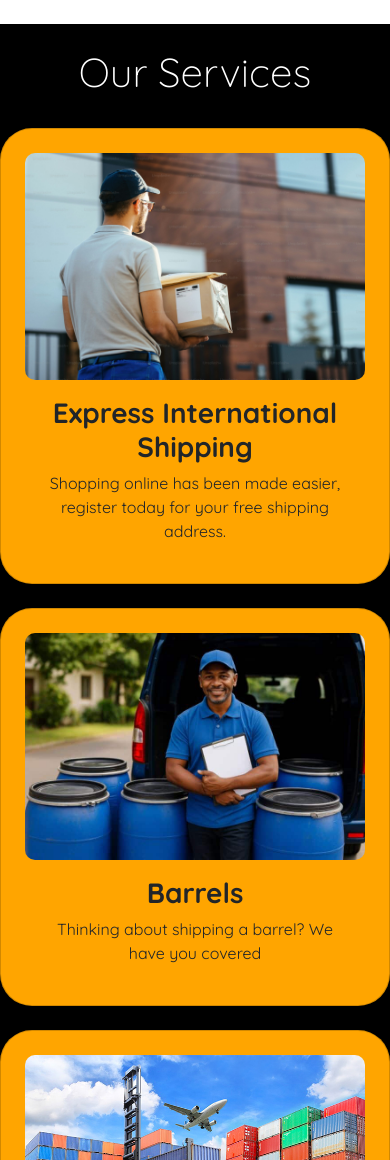
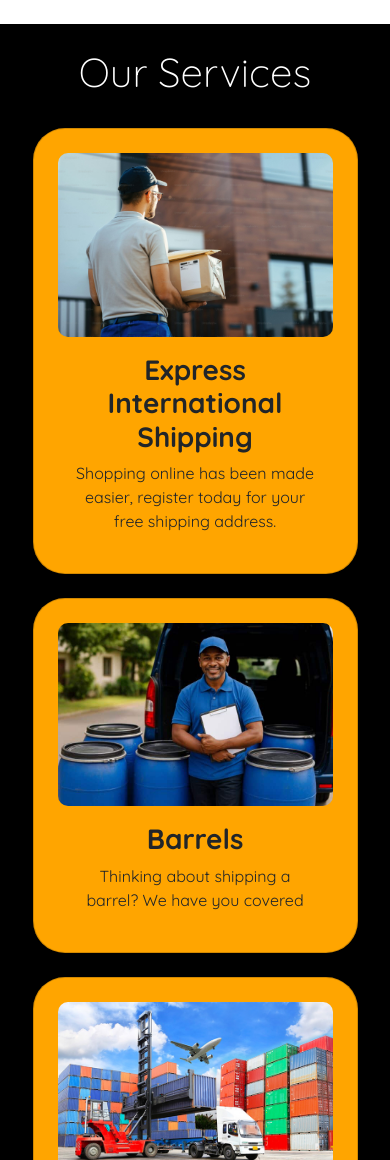
Before and after one commit to SwazNaj7/naj-shipping-mock-website, a plain HTML site: page index.html in a window 390 px wide. Shown: the part 840-2000 px from the top of the page. Drawn offline with nearby package versions, Linux system fonts and the light colour scheme.

Commit message:
reduced services card size on mobile

```diff
--- a/index.html
+++ b/index.html
@@ -68,7 +68,7 @@
     <section class="container-fluid bg-black pb-5" id="services-section">
       <h2 class="text-center display-2 p-4">Our Services</h2>
       <div class="row gap-4 justify-content-center">
-        <div class="card col-12 col-md-6 col-lg-4 p-4 rounded-5">
+        <div class="card col-10 col-md-6 col-lg-4 p-4 rounded-5">
           <img src="./assets/express_shipping.jpg" alt="service image" id="service-image">
           <div class="card-body d-flex flex-column">
             <h5 class="card-title display-6 fw-bold">Express International Shipping</h5>
@@ -76,7 +76,7 @@
           </div>
         </div>
 
-        <div class="card col-12 col-md-6 col-lg-4 p-4 rounded-5">
+        <div class="card col-10 col-md-6 col-lg-4 p-4 rounded-5">
           <img src="./assets/barrell.jpg" alt="service image" id="service-image">
           <div class="card-body d-flex flex-column">
             <h5 class="card-title display-6 fw-bold">Barrels</h5>
@@ -84,7 +84,7 @@
           </div>
         </div>
 
-        <div class="card col-12 col-md-6 col-lg-4 p-4 rounded-5">
+        <div class="card col-10 col-md-6 col-lg-4 p-4 rounded-5">
           <img src="./assets/freight.png" alt="service image" id="service-image">
           <div class="card-body d-flex flex-column">
             <h5 class="card-title display-6 fw-bold">Freight Services</h5>
```
